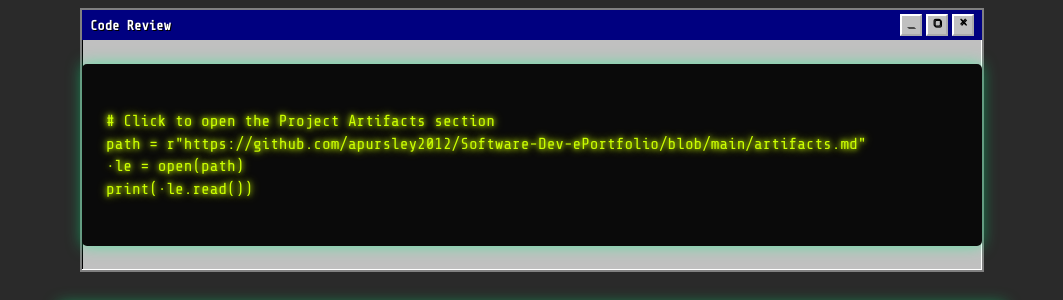
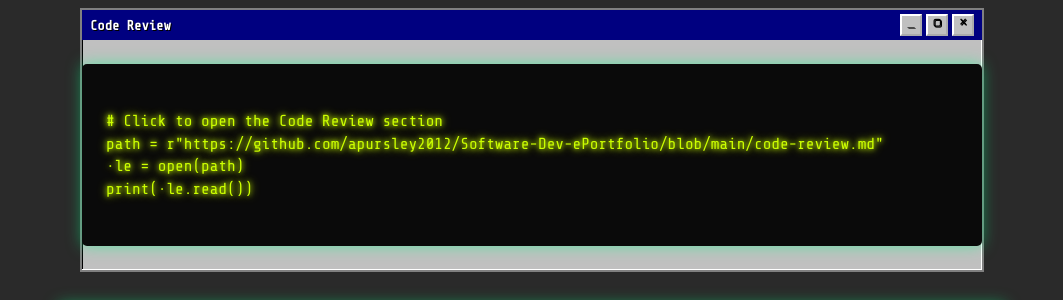
Before and after one commit to apursley2012/Software-Dev-ePortfolio, a Jekyll site: the page built from index.md, in a window 1280 px wide. Shown: the part 279-579 px from the top of the page, without its empty margins (108-1171 px from the left). Built offline with Jekyll 4.4.1, drawn with Linux system fonts in a browser that asks for light colours.

Commit message:
Update index.md

```diff
--- a/index.md
+++ b/index.md
@@ -21,8 +21,8 @@
   </div>
   <div class="terminal-window">
     <code>
-# Click to open the Project Artifacts section
-path = r"https://github.com/apursley2012/Software-Dev-ePortfolio/blob/main/artifacts.md"
+# Click to open the Code Review section
+path = r"https://github.com/apursley2012/Software-Dev-ePortfolio/blob/main/code-review.md"
 file = open(path)
 print(file.read())
     </code>
```
